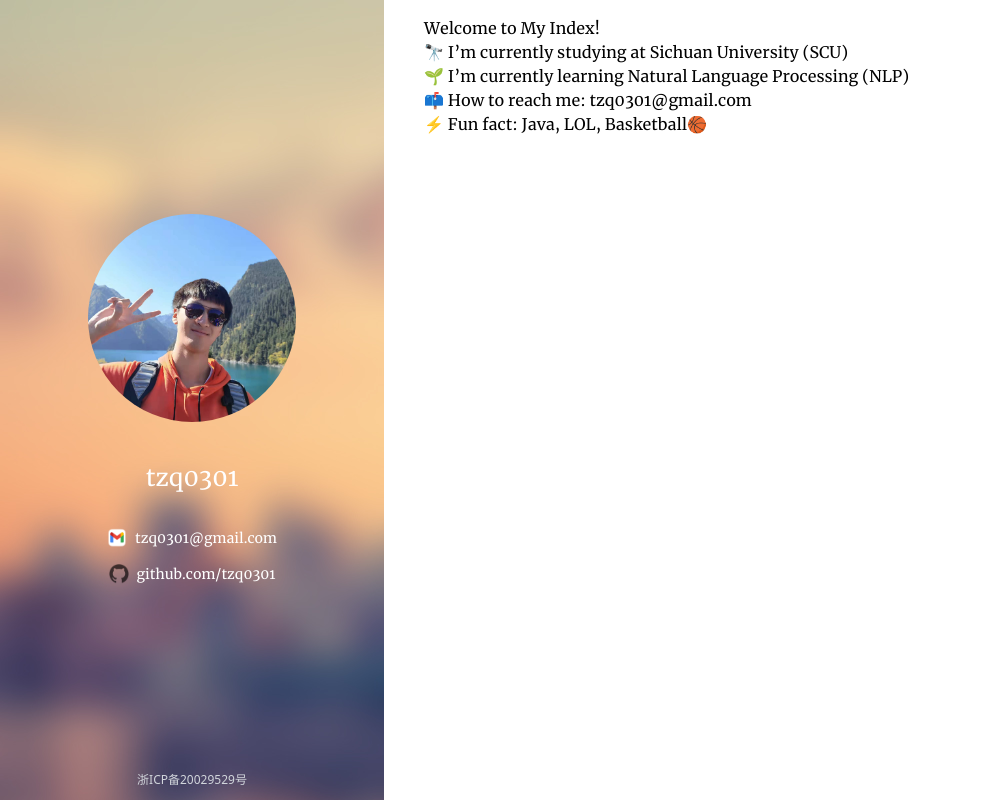
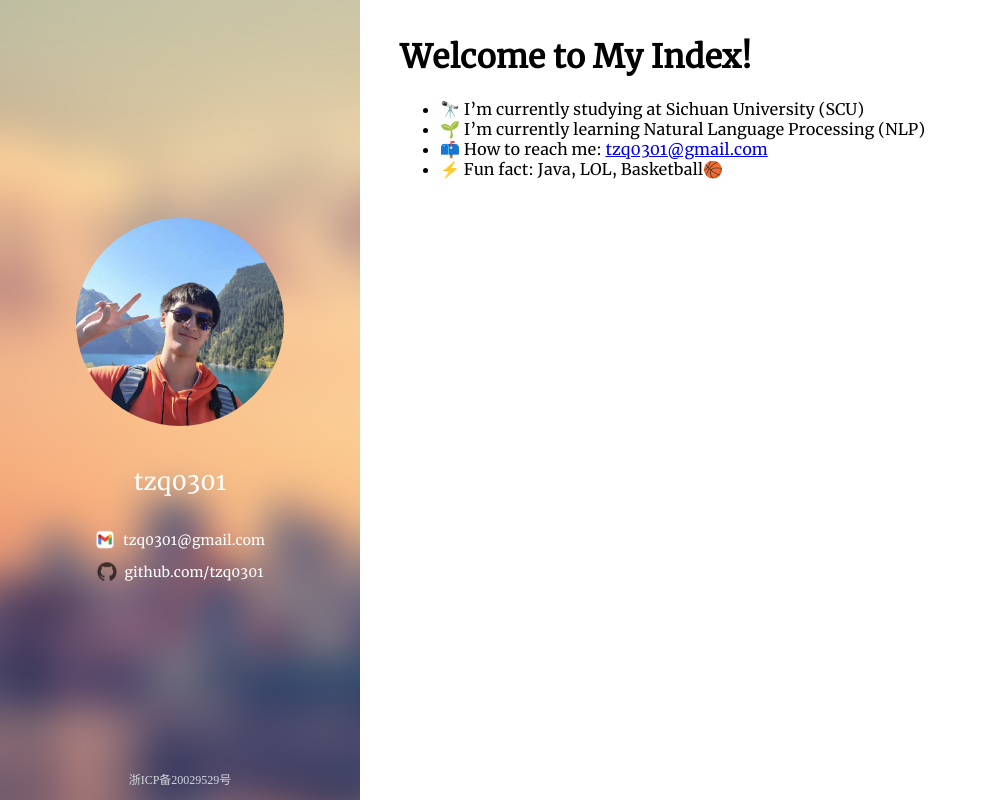
Before and after one commit to tzq0301/tzq0301-index-page, a Vue app: page / in a window 1280 px wide. Shown: the whole page, without its empty margins (0-987 px from the left). Built offline with nearby package versions, Linux system fonts and the light colour scheme.

Commit message:
fix(*): 修复 HTML 渲染无效的问题

```diff
--- a/src/App.vue
+++ b/src/App.vue
@@ -6,6 +6,6 @@
 import Index from './components/index/Index.vue'
 </script>
 
-<style lang="less">
+<style scoped lang="less">
 
 </style>
--- a/src/components/index/MyIntroduction.vue
+++ b/src/components/index/MyIntroduction.vue
@@ -21,7 +21,7 @@
           text="github.com/tzq0301"/>
     </div>
   </div>
-  <a class="absolute bottom-3 text-xs text-gray-300 text-center" href="https://beian.miit.gov.cn/" target="_blank">浙ICP备20029529号</a>
+  <a class="absolute bottom-3 text-xs text-gray-300 text-center no-underline" href="https://beian.miit.gov.cn/" target="_blank">浙ICP备20029529号</a>
 </template>
 
 <script setup lang="ts">
--- a/src/components/md/MdContainer.vue
+++ b/src/components/md/MdContainer.vue
@@ -13,6 +13,6 @@ const props = defineProps({
 const markdownToHtml = computed(() => marked(props.markdown));
 </script>
 
-<style>
+<style scoped>
 
 </style>
--- a/tailwind.config.js
+++ b/tailwind.config.js
@@ -7,4 +7,7 @@ module.exports = {
     extend: {},
   },
   plugins: [],
+  corePlugins: {
+    preflight: false,
+  },
 }
```
Also changed, not shown: src/main.ts (+4 -4 lines).
